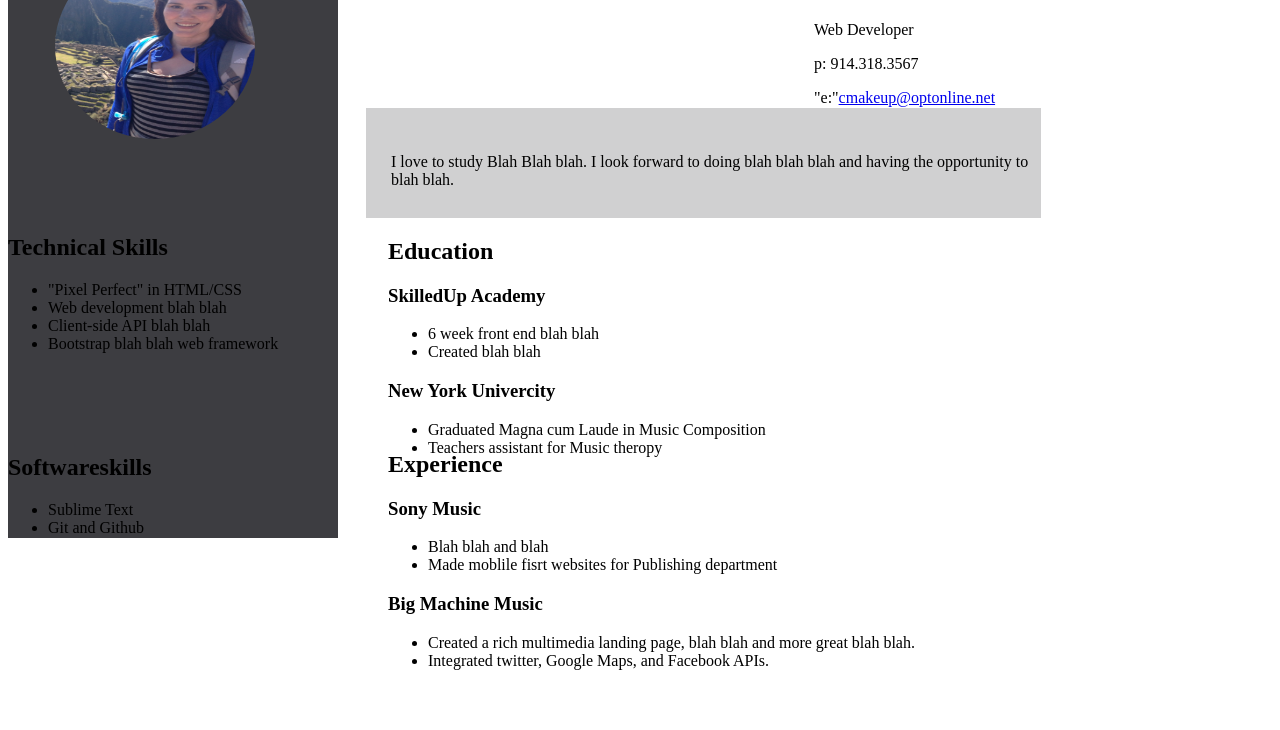
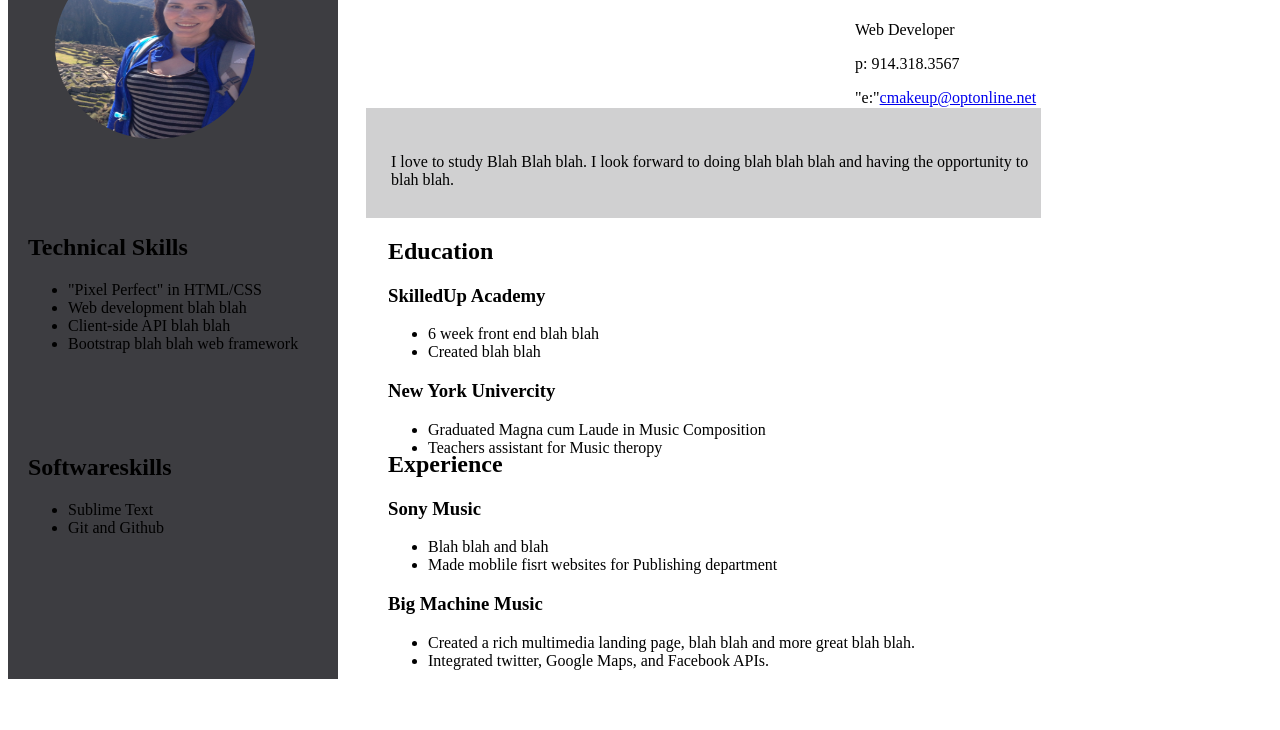
Before and after one commit to CMcLaren/CMcLaren.github.io, a plain HTML site: page index.html in a window 1280 px wide. Shown: the part 70-800 px from the top of the page. Drawn offline with Linux system fonts and the light colour scheme.

Commit message:
.toplinecontent, tweek

```diff
--- a/css/style.css
+++ b/css/style.css
@@ -1,9 +1,10 @@
 main {
   width: 990px;
 }
+
 aside {
   width: 330px;
-  height: 600px;
+  height: 741px;
   background-color: #3D3D41;
   float: left;
   border-left-width: 100px;
@@ -22,12 +23,14 @@ img {
   width: 330px;
   height: 200px;
   background-color: #3D3D41;
+  margin-left: 20px;
 }
 
-softwareskills {
+.softwareskills {
   width: 304px;
   height: 155px;
   background-color: #3D3D41;
+  margin-left: 20px;
 }
 
 .sideright {
@@ -40,6 +43,7 @@ softwareskills {
 .toplinecontent {
   width: 660px;
   height: 150px;
+  margin-left: 41px;
 }
 
 .sidelinecontent {
```
